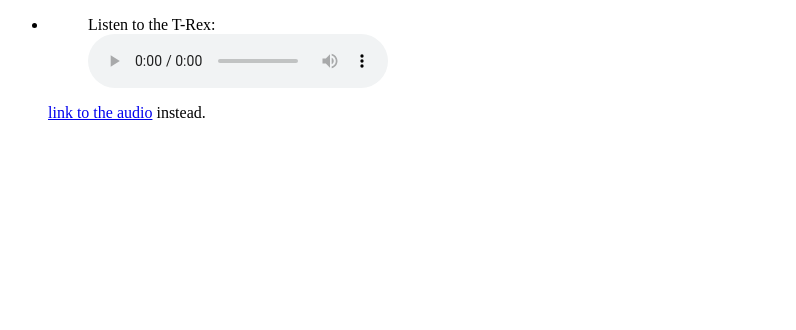
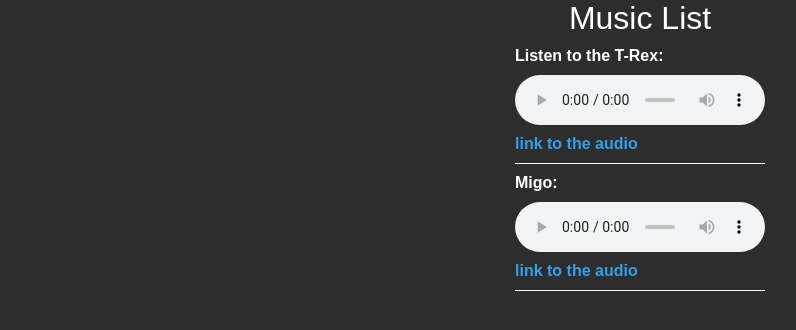
Before and after one commit to timcash/chromatic.systems, a website: page music_list.html in a window 1280 px wide. Shown: the whole page, without its empty margins (0-796 px from the left). Drawn offline with Linux system fonts and the light colour scheme.

Commit message:
adds new songs and styles

```diff
--- a/main.css
+++ b/main.css
@@ -15,24 +15,3 @@ canvas {
     /* black background */
     background-color: #000;
 }
-
-#links {
-    /* fixed to top left */
-    position: fixed;
-    top: 0;
-    left: 0;
-    /* white text */
-    color: #fff;
-}
-
-/* a hover is hsl(198, 99, 58) */
-a:hover {
-    color: "orange";
-    /* cursor pointer */
-    cursor: pointer;
-}
-
-/* a visited */
-a:visited {
-    color: #0a0;
-}
--- a/music_list.html
+++ b/music_list.html
@@ -1,21 +1,73 @@
 <html>
     <head>
-        <title>Template</title>
+        <title>Music List</title>
         <meta charset="utf-8" />
         <meta name="viewport" content="width=device-width, initial-scale=1.0" />
+        <link rel="stylesheet" type="text/css" href="reset.css" />
+        <link rel="stylesheet" type="text/css" href="main.css" />
         <link
             rel="shortcut icon"
             type="image/x-icon"
             href="images/favicon.ico"
         />
+        <style>
+            /* all text is white */
+            body {
+                color: white;
+            }
+
+            /* make the font large and sans serif */
+            h1 {
+                font-size: 2em;
+                font-family: "Arial", sans-serif;
+            }
+
+            /* p is san serif and bold */
+            p {
+                font-family: "Arial", sans-serif;
+                font-weight: bold;
+            }
+
+            ul {
+                /* padding bottom 30px */
+                padding-bottom: 30px;
+            }
+
+            /* all links are light blue */
+            a {
+                color: rgb(51, 160, 233);
+            }
+            a:visited {
+                color: rgb(153, 205, 240);
+            }
+
+            /* li have a solid 1 pixel bottom border */
+            li {
+                border-bottom: 1px solid white;
+                padding-bottom: 10px;
+            }
+
+            figcaption {
+                padding-bottom: 10px;
+                padding-top: 10px;
+                font-family: "Arial", sans-serif;
+                font-weight: bold;
+            }
+
+            audio {
+                width: 250px;
+                height: 50px;
+                margin-bottom: 10px;
+            }
         </style>
     </head>
     <body>
         <main>
+            <h1>Music List</h1>
             <!-- A list of links to music in the /music directory -->
             <ul>
                 <li>
-                    <!-- a sound player for images/g1_spanish_classical -->
+                    <!-- a sound player for music/g1_spanish_classical -->
                     <figure>
                         <figcaption>Listen to the T-Rex:</figcaption>
                         <audio controls preload="auto">
@@ -31,10 +83,30 @@
                         <a href="music/g1_spanish_classical.mp3"
                             >link to the audio</a
                         >
-                        instead.
+                    </p>
+                </li>
+                <li>
+                    <!-- a sound player for music/mar7 -->
+                    <figure>
+                        <figcaption>Migo:</figcaption>
+                        <audio controls preload="auto">
+                            <source src="music/mar7.mp3" type="audio/mp3" />
+                            Your browser does not support the
+                            <code>audio</code> element.
+                        </audio>
+                    </figure>
+                    <p>
+                        <a href="music/mar7.mp3">link to the audio</a>
                     </p>
                 </li>
             </ul>
+
+            <!-- <h1>Custom Audio Player</h1>
+            <div id="audio-player-container">
+                <p>Audio Player</p>
+                <button id="play-icon"></button>
+            </div>
+            -->
         </main>
         <script></script>
     </body>
```
Also changed, not shown: index.html (+4 -0 lines), 2 other files.
